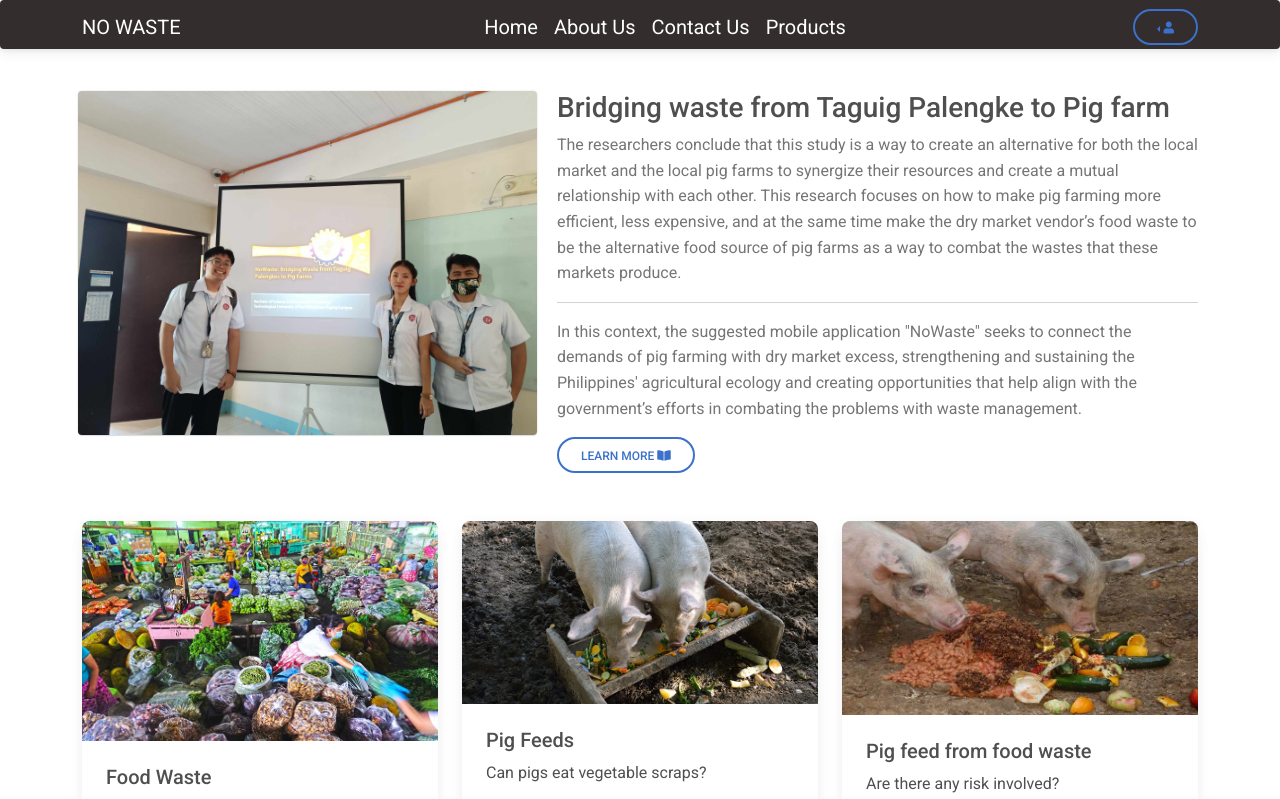
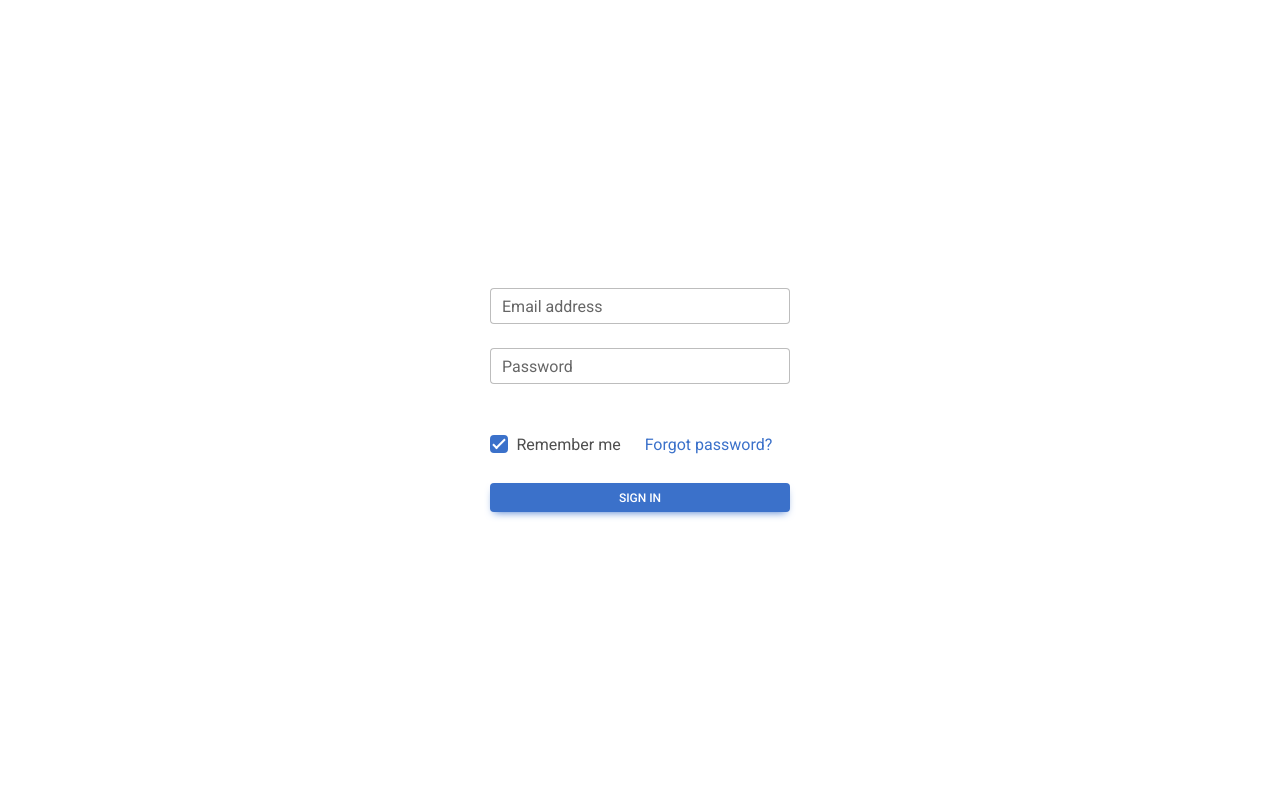
Before and after one commit to RyouKinoshita/NoWaste, a React (Create React App) app in the folder frontend/: page / in a window 1280 px wide. Shown: the top 799 px of the page. Built offline with nearby package versions, Linux system fonts and the light colour scheme.

Commit message:
Login Page

```diff
--- a/frontend/src/App.js
+++ b/frontend/src/App.js
@@ -1,10 +1,17 @@
 import React, { useState } from "react";
 import Homepage from "./components/Homepage";
+import Login from "./components/user/Login";
+import { BrowserRouter as Router, Routes, Route } from "react-router-dom";
 
 function App() {
   return (
     <>
-      <Homepage />
+      <Router >
+        <Routes>
+          <Route path="/" element={< Login />} caseSensitive={true}/>
+          <Route path="/homepage" element={< Homepage />} exact="true"/>
+        </Routes>
+      </Router>
     </>
   );
 }
--- /dev/null
+++ b/frontend/src/components/user/Login.js
@@ -0,0 +1,69 @@
+import { useNavigate } from "react-router-dom";
+import { authenticate } from "../utils/helpers"
+import axios from 'axios'
+
+import React, { useState } from 'react';
+import {
+    MDBInput,
+    MDBCol,
+    MDBRow,
+    MDBCheckbox,
+    MDBBtn
+} from 'mdb-react-ui-kit';
+
+export default function Login() {
+    const [email, setEmail] = useState("");
+    const [password, setPassword] = useState("");
+    const navigate = useNavigate();
+    const login = async (email, password) => {
+        try {
+            const config = {
+                headers: {
+                    "Content-Type": "application/json",
+                },
+            };
+            // const { data } = await axios.post(${process.env.REACT_APP_API}/api/v1/login, form, config)
+            const { data } = await axios.post(
+                `http://localhost:4001/api/v1/login`,
+                { email, password },
+                config
+            );
+            console.log(data);
+            authenticate(data, () => navigate("/homepage"));
+        } catch (error) {
+            console.log(error);
+        }
+    };
+    const handleSubmit = (e) => {
+        e.preventDefault();
+        login(email, password);
+    };
+
+    return (
+        <div className="d-flex justify-content-center align-items-center" style={{ minHeight: "100vh" }}>
+            <form onSubmit={handleSubmit} style={{ width: "300px" }}>
+                <MDBRow className='mb-4'>
+                    <MDBCol>
+                        <MDBInput className='mb-4' type='email' label='Email address' value={email}
+                            onChange={(e) => setEmail(e.target.value)} />
+                        <MDBInput className='mb-4' type='password' label='Password' value={password}
+                            onChange={(e) => setPassword(e.target.value)} />
+                    </MDBCol>
+                </MDBRow>
+
+                <MDBRow className='mb-4'>
+                    <MDBCol size='auto'>
+                        <MDBCheckbox id='form1Example3' label='Remember me' defaultChecked />
+                    </MDBCol>
+                    <MDBCol size='auto'>
+                        <a href='#!'>Forgot password?</a>
+                    </MDBCol>
+                </MDBRow>
+
+                <MDBBtn type='submit' size="sm" block>
+                    Sign in
+                </MDBBtn>
+            </form>
+        </div>
+    );
+}
--- /dev/null
+++ b/frontend/src/components/utils/helpers.js
@@ -0,0 +1,38 @@
+export const authenticate = (data, next) => {
+    if (window !== 'undefined') {
+
+        sessionStorage.setItem('token', JSON.stringify(data.token));
+        sessionStorage.setItem('user', JSON.stringify(data.user));
+    }
+    next();
+};
+
+export const getToken = () => {
+    if (window !== 'undefined') {
+        if (sessionStorage.getItem('token')) {
+            return JSON.parse(sessionStorage.getItem('token'));
+        } else {
+            return false;
+        }
+    }
+};
+
+
+export const getUser = () => {
+    if (window !== 'undefined') {
+        if (sessionStorage.getItem('user')) {
+            return JSON.parse(sessionStorage.getItem('user'));
+        } else {
+            return false;
+        }
+    }
+};
+
+
+export const logout = next => {
+    if (window !== 'undefined') {
+        sessionStorage.removeItem('token');
+        sessionStorage.removeItem('user');
+    }
+    next();
+};
```
